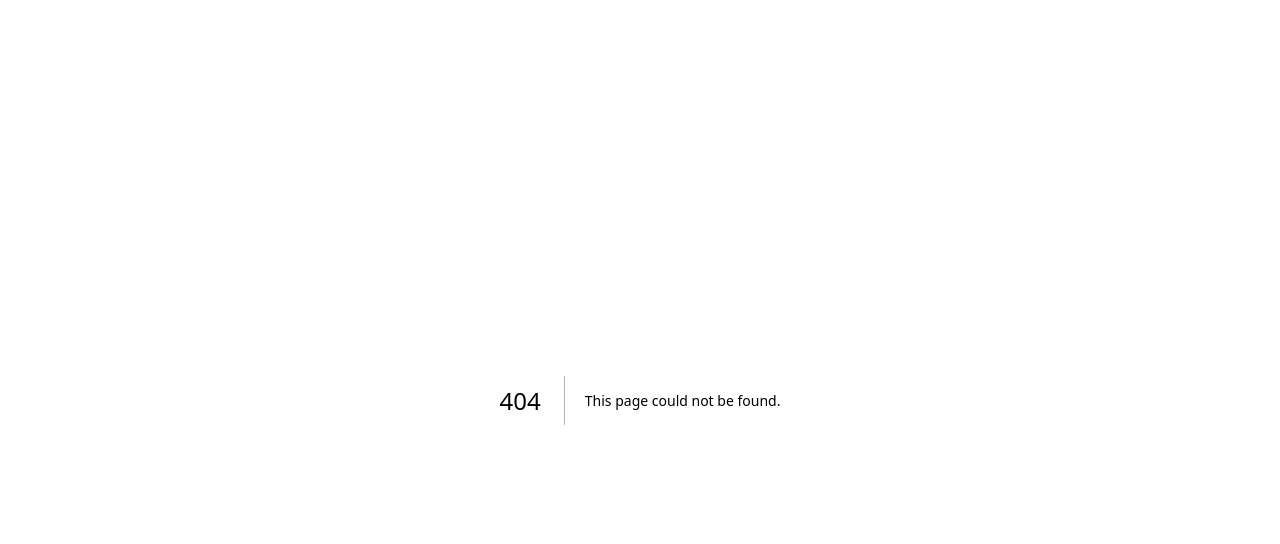
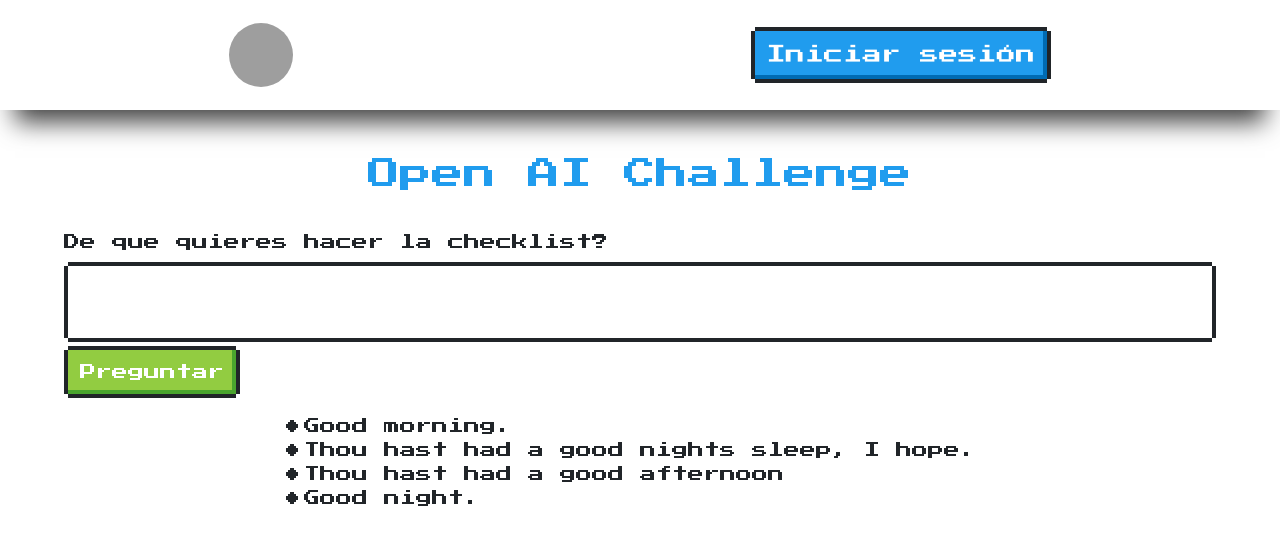
Before and after one commit to jorgeAgoiz/EfficientList, a Next.js app: page /openai in a window 1280 px wide. Before the commit this address had no page. Shown: the top 544 px of the page. Built offline with nearby package versions, Linux system fonts and the light colour scheme; no server answers; grey boxes are pictures that could not be loaded.

Commit message:
Starting to work with openai

```diff
--- a/components/Form/index.tsx
+++ b/components/Form/index.tsx
@@ -1,4 +1,5 @@
 import { FormEvent, useState } from 'react'
+import { openAiRequest } from '../../services/openAiRequest'
 import styles from './Form.module.css'
 
 interface State {
@@ -22,6 +23,7 @@ const Form = (): JSX.Element => {
       setLoading(false)
       setProgress(10)
     }, 1500)
+    openAiRequest().then((values) => console.log(values))
   }
 
   return (
--- a/components/Header/index.tsx
+++ b/components/Header/index.tsx
@@ -1,31 +1,31 @@
 import { signIn, signOut, useSession } from 'next-auth/react'
+import Image from 'next/image'
 import Button from '../Button'
 import styles from './Header.module.css'
 
 const Header = () => {
-  const { data: session } = useSession()
+  const { data: session, status } = useSession()
+  console.log({ status })
 
   return (
     <header className={styles.header}>
       <>
         {!session ? (
-          <img
+          <Image
             className="nes-avatar is-rounded is-large"
             alt="Gravatar image example"
             src="https://media.istockphoto.com/id/1300845620/vector/user-icon-flat-isolated-on-white-background-user-symbol-vector-illustration.jpg?s=612x612&w=0&k=20&c=yBeyba0hUkh14_jgv1OKqIH0CCSWU_4ckRkAoy2p73o="
-            style={{
-              imageRendering: 'pixelated',
-              width: '90px',
-              height: '90px',
-            }}
+            width={90}
+            height={90}
             referrerPolicy="no-referrer"
           />
         ) : (
-          <img
+          <Image
             className="nes-avatar is-rounded is-large"
             alt={session!.user!.name!}
             src={session!.user!.image!}
-            style={{ imageRendering: 'pixelated' }}
+            width={90}
+            height={90}
             referrerPolicy="no-referrer"
           />
         )}
@@ -36,14 +36,16 @@ const Header = () => {
             state="is-primary"
             text="Iniciar sesión"
             type="button"
-            onClick={() => signIn()}
+            onClick={() =>
+              signIn(undefined, { callbackUrl: 'http://localhost:3000/openai' })
+            }
           />
         ) : (
           <Button
             state="is-warning"
             text="Cerrar sesión"
             type="button"
-            onClick={() => signOut()}
+            onClick={() => signOut({ callbackUrl: 'http://localhost:3000' })}
           />
         )}
       </>
--- /dev/null
+++ b/components/List/index.tsx
@@ -0,0 +1,14 @@
+const List = (): JSX.Element => {
+  return (
+    <div className="lists">
+      <ul className="nes-list is-disc">
+        <li>Good morning.</li>
+        <li>Thou hast had a good nights sleep, I hope.</li>
+        <li>Thou hast had a good afternoon</li>
+        <li>Good night.</li>
+      </ul>
+    </div>
+  )
+}
+
+export default List
--- a/next.config.js
+++ b/next.config.js
@@ -1,6 +1,22 @@
 /** @type {import('next').NextConfig} */
 const nextConfig = {
   reactStrictMode: true,
+  images: {
+    remotePatterns: [
+      {
+        protocol: 'https',
+        hostname: '**.istockphoto.**',
+      },
+      {
+        protocol: 'https',
+        hostname: '**.googleusercontent.**'
+      },
+      {
+        protocol: 'https',
+        hostname: '**.githubusercontent.**'
+      }
+    ],
+  },
 }
 
 module.exports = nextConfig
--- a/package.json
+++ b/package.json
@@ -18,6 +18,7 @@
     "nes.css": "^2.3.0",
     "next": "13.1.1",
     "next-auth": "^4.18.7",
+    "openai": "^3.1.0",
     "react": "18.2.0",
     "react-dom": "18.2.0",
     "typescript": "4.9.4"
--- a/pages/Home.module.css
+++ b/pages/Home.module.css
@@ -11,6 +11,7 @@
   border-radius: 50%;
   width: 500px;
   height: 163px;
+  animation: loading 5s linear infinite;
 }
 
 @media (max-width: 550px) {
@@ -19,3 +20,12 @@
     height: 83px;
   }
 }
+
+@keyframes loading {
+  0% {
+    transform: rotate(0deg);
+  }
+  100% {
+    transform: rotate(360deg);
+  }
+}
--- a/pages/api/auth/[...nextauth].ts
+++ b/pages/api/auth/[...nextauth].ts
@@ -21,5 +21,9 @@ export default NextAuth({
       clientSecret: GITHUB_SECRET,
     }),
   ],
-  secret: NEXTAUTH_SECRET
+  secret: NEXTAUTH_SECRET,
+  theme: {
+    colorScheme: "light",
+    logo: "http://static-1.ivoox.com/canales/3/8/0/6/6611553166083_LG.jpg",
+  }
 })
--- a/pages/index.tsx
+++ b/pages/index.tsx
@@ -8,12 +8,11 @@ const Home = (): JSX.Element => {
   return (
     <>
       <Head>
-        <title>Efficient List</title>
-        <meta name="description" content="Generated by create next app" />
+        <title>Efficient List - Home</title>
+        <meta name="description" content="Efficient list home page" />
         <meta name="viewport" content="width=device-width, initial-scale=1" />
         <link rel="icon" href="/favicon.ico" />
       </Head>
-      <>
       <Header />
       <main className={styles.main}>
         <Image
@@ -25,7 +24,6 @@ const Home = (): JSX.Element => {
         />
       </main>
     </>
-    </>
   )
 }
 
--- /dev/null
+++ b/pages/openai/OpenAi.module.css
@@ -0,0 +1,10 @@
+.main {
+    width: 100%;
+    height: 100vh;
+    display: flex;
+    flex-direction: column;
+    align-items: center;
+    justify-content: flex-start;
+    gap: 1rem;
+    padding-top: 150px;
+}
--- /dev/null
+++ b/pages/openai/index.tsx
@@ -0,0 +1,30 @@
+import Head from 'next/head'
+import Form from '../../components/Form'
+import Header from '../../components/Header'
+import List from '../../components/List'
+import Text from '../../components/Text'
+import styles from './OpenAi.module.css'
+
+const OpenAi = (): JSX.Element => {
+  return (
+    <>
+      <Head>
+        <title>Efficient List - Open AI</title>
+        <meta
+          name="description"
+          content="Ask openai to get ideas for your desired checklist"
+        />
+        <meta name="viewport" content="width=device-width, initial-scale=1" />
+        <link rel="icon" href="/favicon.ico" />
+      </Head>
+      <Header />
+      <main className={styles.main}>
+        <Text text="Open AI Challenge" color="is-primary" />
+        <Form />
+        <List />
+      </main>
+    </>
+  )
+}
+
+export default OpenAi
--- /dev/null
+++ b/services/openAiRequest.ts
@@ -0,0 +1,18 @@
+import { Configuration, OpenAIApi } from "openai";
+import { OPENAI_API_KEY } from "../utils/constants";
+
+const configuration = new Configuration({
+  apiKey: OPENAI_API_KEY,
+});
+const openai = new OpenAIApi(configuration);
+
+export const openAiRequest = async () => {
+
+    const response = await openai.createCompletion({
+        model: "text-davinci-003",
+        prompt: "Say this is a test",
+        temperature: 0,
+        max_tokens: 7,
+    });
+    return response
+}
--- a/utils/constants.ts
+++ b/utils/constants.ts
@@ -3,3 +3,4 @@ export const GOOGLE_SECRET: string = process.env.GOOGLE_SECRET!
 export const GITHUB_ID: string = process.env.GITHUB_ID!
 export const GITHUB_SECRET: string = process.env.GITHUB_SECRET!
 export const NEXTAUTH_SECRET: string = process.env.NEXTAUTH_SECRET!
+export const OPENAI_API_KEY: string = process.env.OPENAI_API_KEY!
```
Also changed, not shown: 1 other file (tests, documents, lock files or other folders). Lines whose indentation alone changed are shown as unchanged.
